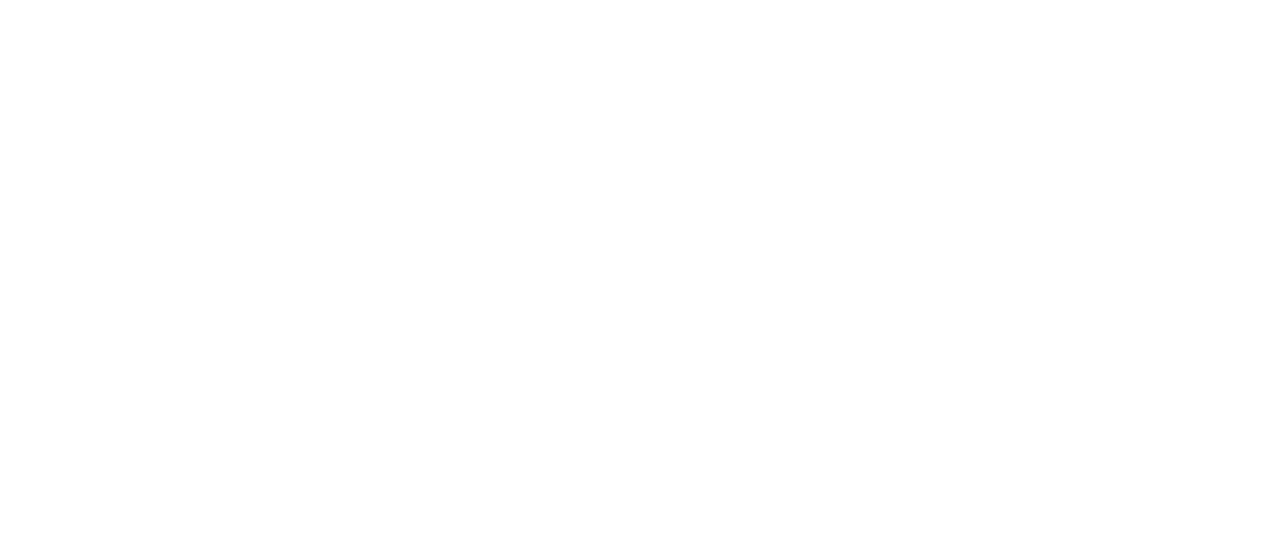
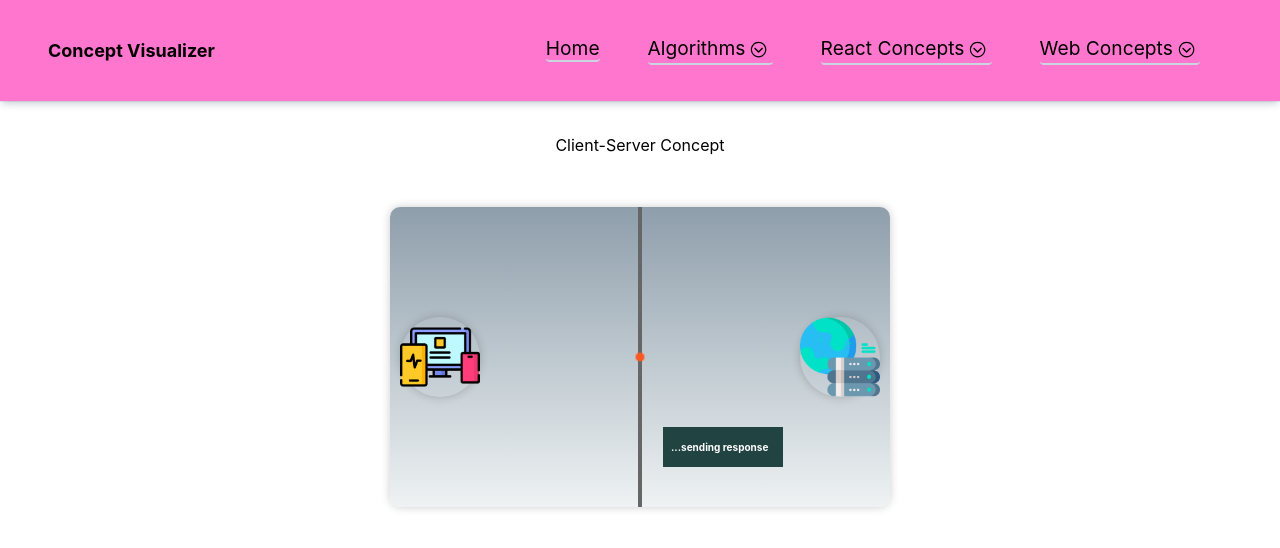
Before and after one commit to miracle09110/concept-visualizer, a React (Vite) app: page /server-client in a window 1280 px wide. Shown: the top 548 px of the page. Built offline with nearby package versions, Linux system fonts and the light colour scheme.

Commit message:
added client-server animation page (#10)

```diff
--- a/src/components/navbar/Navbar.jsx
+++ b/src/components/navbar/Navbar.jsx
@@ -126,9 +126,10 @@
               </li>
               <div className="hidden group-hover:flex flex-col rounded p-6 z-20 bg-slate-800 text-secondary duration-300">
                 <div className="flex flex-col">
-                  <h3 className="text-[0.6em] font-bold hover:underline mx-3">
-                    <a href="">Server-Client</a>
-                  </h3>
+                  <Link to="/server-client" className="text-[0.6em] font-bold hover:underline mx-3">
+                    <h3>Client-Server</h3>
+                  </Link>
+
                   <h3 className="text-[0.6em] font-bold hover:underline mx-3">
                     <a href="">REST API</a>
                   </h3>
@@ -153,7 +154,7 @@
         <div className="hidden lg:flex lg:flex-1 items-center justify-end font-normal">
           <div className="flex-10">
             <ul className="flex mx-2 text-[1.2em]">
-              <Link spy={true} smooth={true} to="Home">
+              <Link spy={true} smooth={true} to="/">
                 <li className="mx-6 hover:text-secondary transition rounded border-b-2 border-slate-300 hover:border-secondary hover:shadow hover:bg-slate-800 cursor-pointer">
                   Home
                 </li>
@@ -266,9 +267,10 @@
                   </button>
                   <div className="hidden group-hover:flex flex-col rounded absolute w-[13rem] p-6 z-20 bg-slate-800 text-secondary duration-300">
                     <div className="flex flex-col">
-                      <h3 className="text-[0.6em] font-bold hover:underline mx-3">
-                        <a href="">Server-Client</a>
-                      </h3>
+                      <Link to="/server-client" className="text-[0.6em] font-bold hover:underline mx-3">
+                        <h3>Client-Server</h3>
+                      </Link>
+
                       <h3 className="text-[0.6em] font-bold hover:underline mx-3">
                         <a href="">REST API</a>
                       </h3>
--- a/src/main.jsx
+++ b/src/main.jsx
@@ -3,6 +3,7 @@
 import { createBrowserRouter, RouterProvider } from "react-router-dom";
 import App from "./App";
 import "./index.css";
+import ServerClientAnimation from "./pages/ServerClient/ServerClient.view";
 
 const router = createBrowserRouter([
   { path: "/", element: <App /> },
@@ -21,7 +22,7 @@
   { path: "/a-star", element: null },
   { path: "/state-props", element: null },
   { path: "/use-context", element: null },
-  { path: "/server-client", element: null },
+  { path: "/server-client", element: <ServerClientAnimation /> },
   { path: "/rest-api", element: null },
   { path: "/webhook", element: null },
 ]);
--- /dev/null
+++ b/src/pages/ServerClient/ServerClient.view.jsx
@@ -0,0 +1,27 @@
+import React from "react";
+import style from "./server-client.module.css";
+import Navbar from "../../components/navbar/Navbar";
+import client from "./img/client.png";
+import server from "./img/server.png";
+
+const ServerClientAnimation = () => {
+  return (
+    <>
+      <Navbar />
+      <h2>Client-Server Concept</h2>
+      <div className={style.container}>
+        <div className={style.client}>
+          <img src={client} alt="client" />
+        </div>
+        <p className={style.text}>...</p>
+        <div className={style.server}>
+          <img src={server} alt="server" />
+        </div>
+        <div className={style.connection}></div>
+        <div className={style.signal}></div>
+      </div>
+    </>
+  );
+};
+
+export default ServerClientAnimation;
--- /dev/null
+++ b/src/pages/ServerClient/server-client.module.css
@@ -0,0 +1,117 @@
+h2 {
+  width: 100%;
+  text-align: center;
+  margin-top: 2rem;
+}
+
+.container {
+  position: relative;
+  width: 500px;
+  height: 300px;
+  background: linear-gradient(to bottom, #8e9eab, #eef2f3);
+  border-radius: 10px;
+  box-shadow: 0 0 10px rgba(0, 0, 0, 0.2);
+  margin: 50px auto;
+  overflow: hidden;
+}
+
+.client,
+.server {
+  position: absolute;
+  width: 80px;
+  height: 80px;
+  border-radius: 50%;
+  box-shadow: 0 0 10px rgba(0, 0, 0, 0.2);
+  top: 50%;
+  transform: translateY(-50%);
+}
+
+.client {
+  left: 10px;
+}
+
+.server {
+  right: 10px;
+}
+
+.connection {
+  position: absolute;
+  width: 4px;
+  height: 100%;
+  background: #666;
+  top: 0;
+  left: calc(50% - 2px);
+}
+
+.signal {
+  position: absolute;
+  width: 8px;
+  height: 8px;
+  background: #ff5722;
+  border-radius: 50%;
+  top: 50%;
+  transform: translateY(-50%);
+  left: calc(50% - 4px);
+  animation: signalAnimation 2s infinite;
+}
+
+@keyframes signalAnimation {
+  0%,
+  100% {
+    transform: translateY(-50%) scale(1);
+  }
+  50% {
+    transform: translateY(-50%) scale(1.5);
+  }
+}
+
+.text {
+  display: flex;
+  font-size: 10px;
+  color: rgb(255, 255, 255);
+  background-color: #b4634a;
+  width: 120px;
+  margin: 20px;
+  padding: 8px;
+  font-weight: bold;
+  position: relative;
+  animation: textAnimation 10s infinite;
+}
+
+.text::after {
+  content: "";
+  animation: textAnimation 10s infinite;
+}
+
+@keyframes textAnimation {
+  0% {
+    content: "sending request";
+    background: red;
+    left: 0px;
+    top: 0px;
+  }
+  25% {
+    content: "receiving request";
+    background: rgb(111, 111, 45);
+    left: 350px;
+    top: 0px;
+  }
+  50% {
+    content: "sending response";
+    background: rgb(45, 45, 91);
+    left: 350px;
+    top: 200px;
+  }
+  75% {
+    content: "receiving response";
+    background: green;
+    left: 0px;
+    top: 200px;
+  }
+  100% {
+    content: "completed!";
+    background: rgb(93, 41, 41);
+    left: 0px;
+    top: 0px;
+  }
+}
--- a/src/pages/landingPage/explore/Explore.controller.jsx
+++ b/src/pages/landingPage/explore/Explore.controller.jsx
@@ -62,7 +62,26 @@
   {
     category: "Web Concepts",
     // description: "Explore interactive visualizations of key web concepts including Server-Client architecture, REST API, and Webhooks. Enhance your understanding with engaging visuals.",
-    items: ["Server-Client", "REST API", "Webhook"],
+    items: [
+      {
+        title: "Server-Client",
+        subtitle: "O(n^2)",
+        image: "",
+        link: "/server-client",
+      },
+      {
+        title: "REST API",
+        subtitle: "O(n^2)",
+        image: "",
+        link: "/rest-api",
+      },
+      {
+        title: "Webhook",
+        subtitle: "O(n^2)",
+        image: "",
+        link: "/webhook",
+      },
+    ],
   },
 ];
 
```
Also changed, not shown: src/pages/ServerClient/img/client.png (added), src/pages/ServerClient/img/server.png (added).
